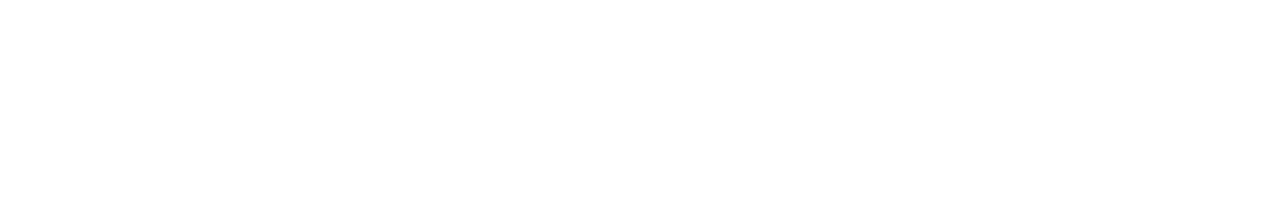
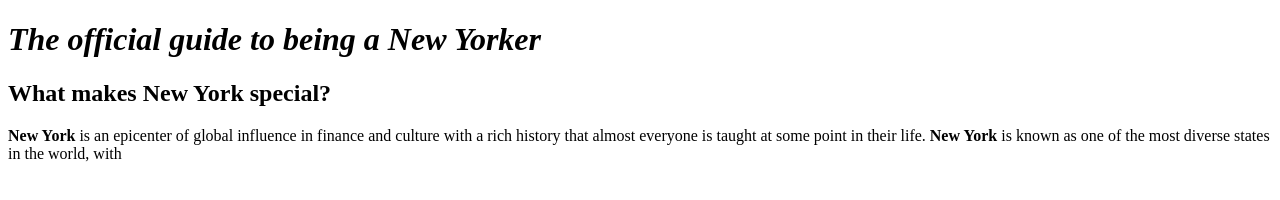
Before and after one commit to True-TM/1-P-Unit-1-Project, a plain HTML site: page index.html in a window 1280 px wide. Drawn offline with Linux system fonts and the light colour scheme.

Commit message:
Updated unit 1 project

```diff
--- a/index.html
+++ b/index.html
@@ -21,7 +21,11 @@
         <title>Unit 1 Project</title>
     </head>
     <body>
+<h1> <em>The official guide to being a New Yorker</em></h1>
 
-
+<h2>What makes New York special?</h2>
+<strong>New York</strong> is an epicenter of global influence in finance and culture
+with a rich history that almost everyone is taught at some point in their life.
+<Strong>New York</Strong> is known as one of the most diverse states in the world, with
     </body>
 </html>
```
